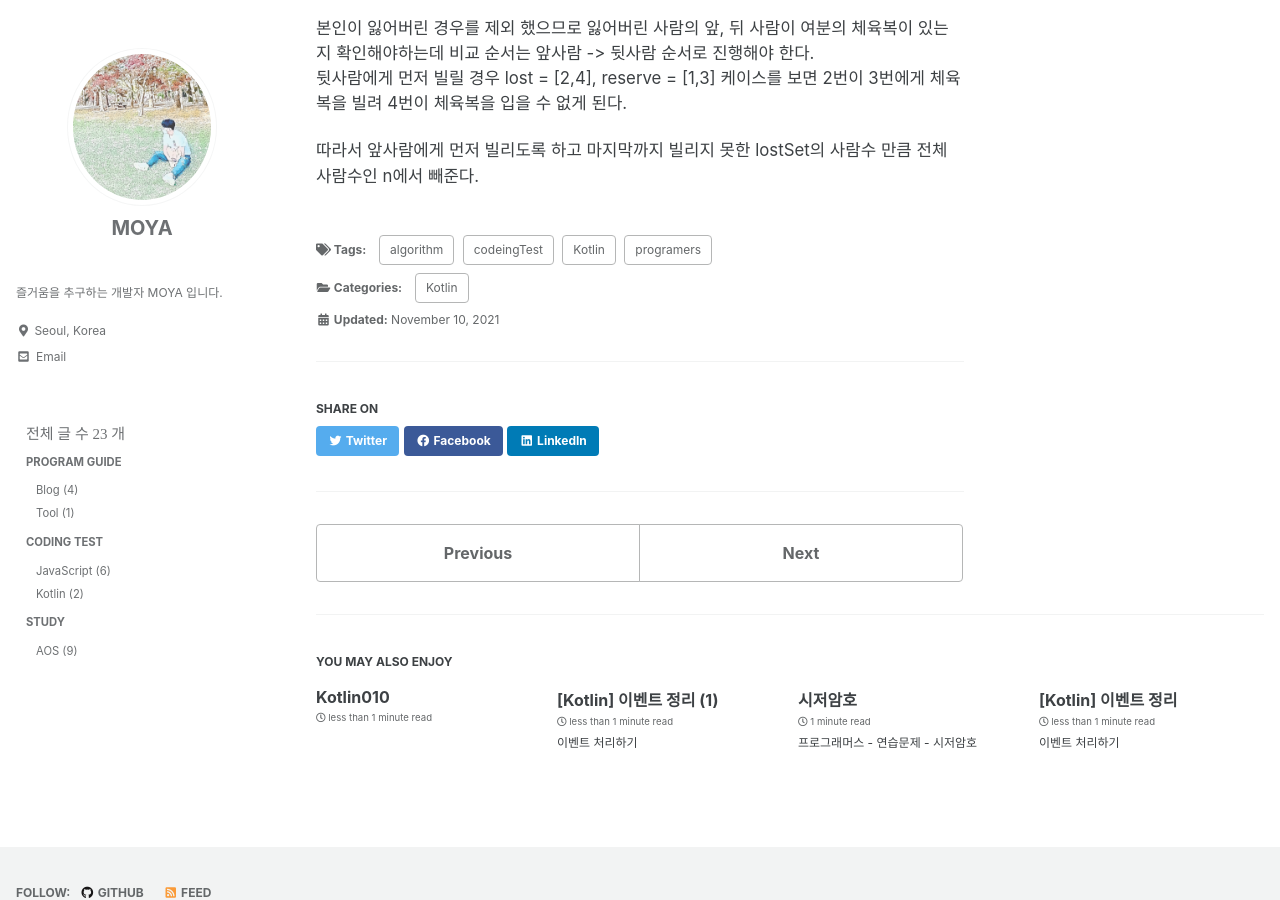
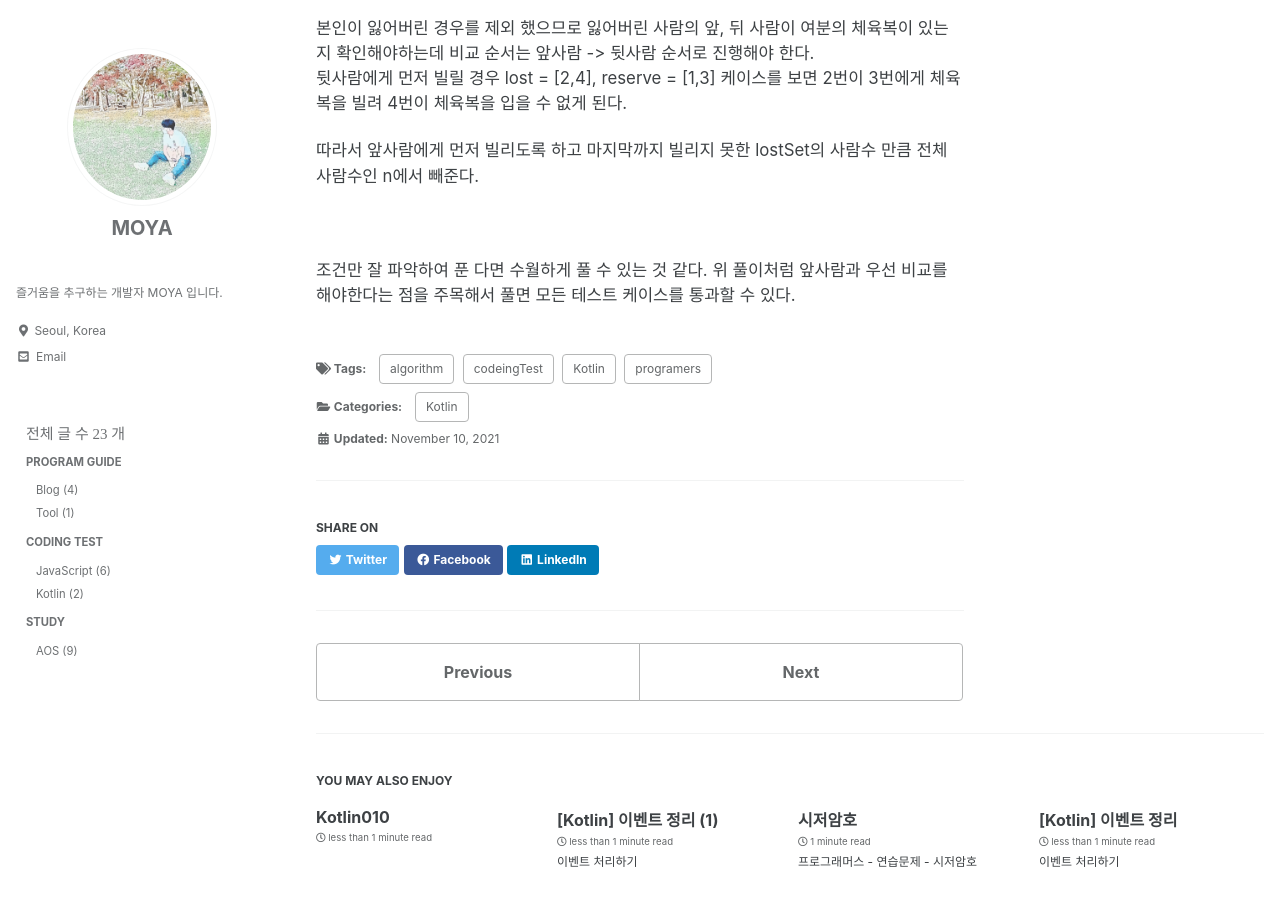
Before and after one commit to kdc7140/kdc7140.github.io, a Jekyll site: the page built from _posts/codingTest/2021-11-10-codingTest6.md, in a window 1280 px wide and 900 px high, scrolled down 1937 px. Built offline with Jekyll 4.4.1, drawn with Linux system fonts in a browser that asks for light colours; cached includes are drawn as plain includes; some web fonts are replaced.

Commit message:
add contents

```diff
--- a/_posts/codingTest/2021-11-10-codingTest6.md
+++ b/_posts/codingTest/2021-11-10-codingTest6.md
@@ -90,3 +90,9 @@ lost, reserve를 생성한다.<br/>
 4번이 체육복을 입을 수 없게 된다.<br/>
 
 따라서 앞사람에게 먼저 빌리도록 하고 마지막까지 빌리지 못한 lostSet의 사람수 만큼 전체 사람수인 n에서 빼준다.
+
+
+<br/>
+
+조건만 잘 파악하여 푼 다면 수월하게 풀 수 있는 것 같다. 위 풀이처럼 앞사람과 우선 비교를 해야한다는 점을
+주목해서 풀면 모든 테스트 케이스를 통과할 수 있다.
```
